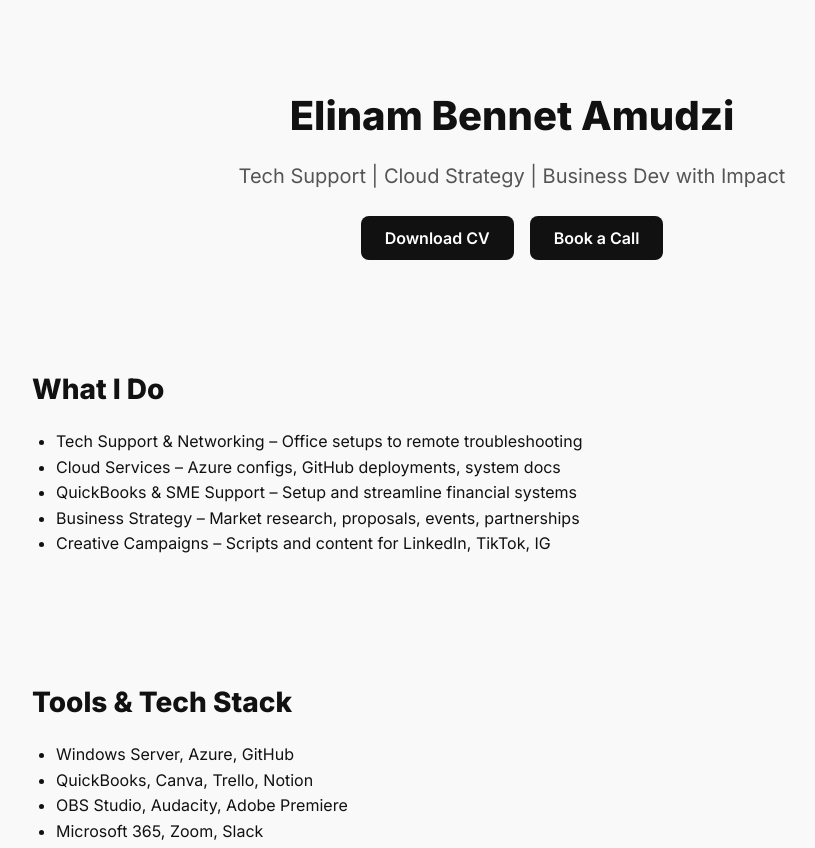
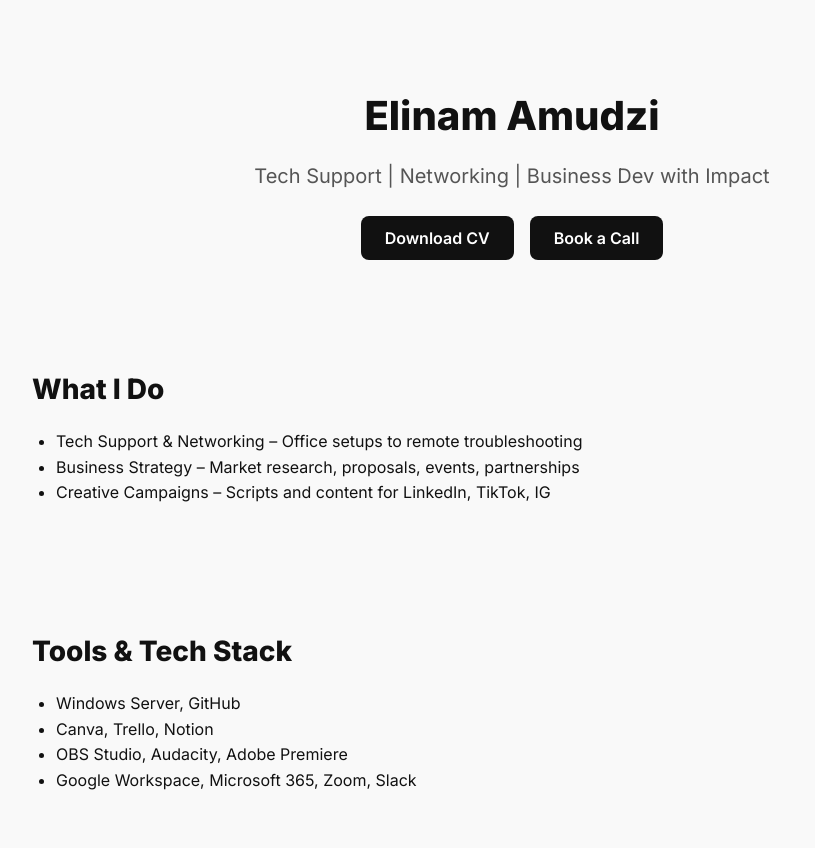
Before and after one commit to Techy233/portfolio, a plain HTML site: page index.html in a window 1280 px wide. Shown: the top 848 px of the page, without its empty margins (128-943 px from the left). Drawn offline with Linux system fonts and the light colour scheme.

Commit message:
Update index.html

```diff
--- a/index.html
+++ b/index.html
@@ -4,7 +4,7 @@
 <head>
   <meta charset="UTF-8" />
   <meta name="viewport" content="width=device-width, initial-scale=1.0" />
-  <title>Elinam Bennet Amudzi | Portfolio</title>
+  <title>Elinam Amudzi | Portfolio</title>
   <link href="https://fonts.googleapis.com/css2?family=Inter:wght@400;600;800&display=swap" rel="stylesheet">
   <style>
     body { font-family: 'Inter', sans-serif; margin: 0; background: #f9f9f9; color: #111; }
@@ -22,8 +22,8 @@
 </head>
 <body>
   <header>
-    <h1>Elinam Bennet Amudzi</h1>
-    <p class="tagline">Tech Support | Cloud Strategy | Business Dev with Impact</p>
+    <h1>Elinam Amudzi</h1>
+    <p class="tagline">Tech Support | Networking | Business Dev with Impact</p>
     <div class="cta">
       <a href="#">Download CV</a>
       <a href="mailto:eliark233@gmail.com">Book a Call</a>
@@ -34,8 +34,6 @@
     <h2>What I Do</h2>
     <ul>
       <li>Tech Support & Networking – Office setups to remote troubleshooting</li>
-      <li>Cloud Services – Azure configs, GitHub deployments, system docs</li>
-      <li>QuickBooks & SME Support – Setup and streamline financial systems</li>
       <li>Business Strategy – Market research, proposals, events, partnerships</li>
       <li>Creative Campaigns – Scripts and content for LinkedIn, TikTok, IG</li>
     </ul>
@@ -44,10 +42,10 @@
   <section>
     <h2>Tools & Tech Stack</h2>
     <ul>
-      <li>Windows Server, Azure, GitHub</li>
-      <li>QuickBooks, Canva, Trello, Notion</li>
+      <li>Windows Server, GitHub</li>
+      <li>Canva, Trello, Notion</li>
       <li>OBS Studio, Audacity, Adobe Premiere</li>
-      <li>Microsoft 365, Zoom, Slack</li>
+      <li>Google Workspace, Microsoft 365, Zoom, Slack</li>
     </ul>
   </section>
 
@@ -57,7 +55,6 @@
       <li>Food For All Africa – Outreach, logistics, and M&E</li>
       <li>Cardinal 360 Solutions – Freelance tech support</li>
       <li>Okumkom App – Strategy lead on development and launch</li>
-      <li>Afro Caribbean Vybe – Marketing and Sponsorship Lead</li>
     </ul>
   </section>
 
@@ -72,7 +69,7 @@
   </section>
 
   <footer>
-    &copy; 2025 Elinam Bennet Amudzi | Built with clarity and purpose.
+    &copy; 2025 Elinam Amudzi | Built with clarity and purpose.
   </footer>
 </body>
 </html>
```
